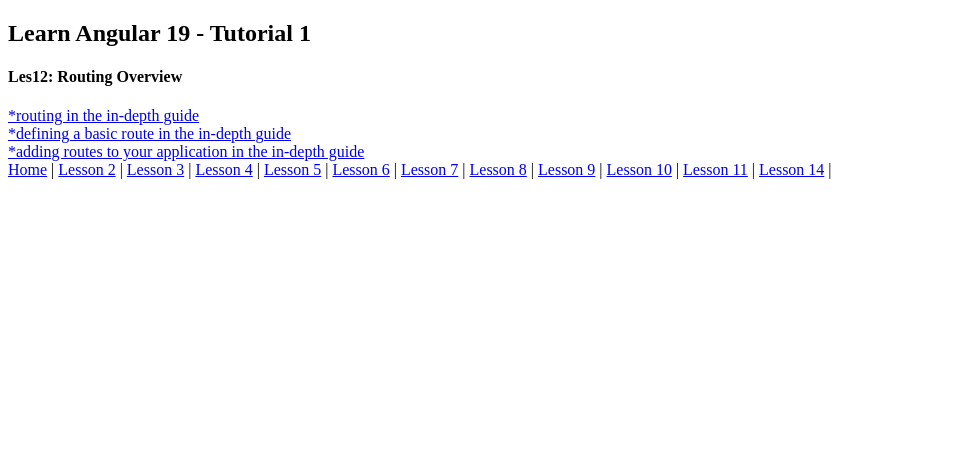
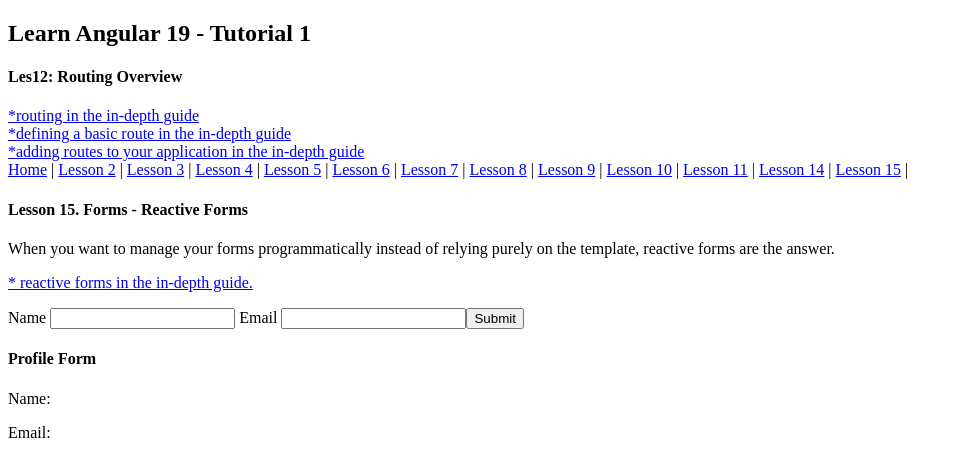
Before and after one commit to JKGiitHub/ang19-tutorial-1, an Angular app: page /les15 in a window 1280 px wide. Before the commit this address led to /. Shown: the top 476 px of the page, without its empty margins (0-962 px from the left). Built offline with nearby package versions, Linux system fonts and the light colour scheme.

Commit message:
Lesson 15. Forms - Reactive Forms

```diff
--- a/src/app/app.component.html
+++ b/src/app/app.component.html
@@ -18,6 +18,7 @@
     <a routerLink="/les10">Lesson 10</a> |
     <a routerLink="/les11">Lesson 11</a> |
     <a routerLink="/les14">Lesson 14</a> |
+    <a routerLink="/les15">Lesson 15</a> |
 </nav>
 <section>
     <router-outlet />
--- a/src/app/app.routes.ts
+++ b/src/app/app.routes.ts
@@ -11,6 +11,7 @@
 import { Les10parentComponent } from './tut1/les10/les10parent/les10parent.component';
 import { Les11Component } from './tut1/les11/les11.component';
 import { Les14Component } from './tut1/les14/les14.component';
+import { Les15Component } from './tut1/les15/les15.component';
 
 export const routes: Routes = [
     {
@@ -73,4 +74,9 @@
         component: Les14Component,
         title: 'Lesson 14',
     },
+    {
+        path: 'les15',
+        component: Les15Component,
+        title: 'Lesson 15',
+    },
 ];
--- /dev/null
+++ b/src/app/tut1/les15/les15.component.html
@@ -0,0 +1,24 @@
+<h4>Lesson 15. Forms - Reactive Forms </h4>
+<p>
+    When you want to manage your forms programmatically instead of relying purely on the template, reactive forms are
+    the answer.
+</p>
+<p>
+    <a href="https://angular.dev/guide/forms/reactive-forms">* reactive forms in the in-depth guide.</a>
+</p>
+
+<form [formGroup]="profileForm" (ngSubmit)="handleSubmit()">
+    <label>
+        Name
+        <input type="text" formControlName="name" />
+    </label>
+    <label>
+        Email
+        <input type="email" formControlName="email" />
+    </label>
+    <button type="submit">Submit</button>
+</form>
+
+<h4>Profile Form</h4>
+<p>Name: {{ profileForm.value.name }}</p>
+<p>Email: {{ profileForm.value.email }}</p>
--- /dev/null
+++ b/src/app/tut1/les15/les15.component.ts
@@ -0,0 +1,21 @@
+import { Component } from '@angular/core';
+import { ReactiveFormsModule, FormGroup, FormControl } from '@angular/forms';
+
+@Component({
+  selector: 'tut1-les15',
+  imports: [
+    ReactiveFormsModule,
+  ],
+  templateUrl: './les15.component.html',
+  styleUrl: './les15.component.scss'
+})
+export class Les15Component {
+  profileForm = new FormGroup({
+    name: new FormControl(''),
+    email: new FormControl('')
+  })
+
+  handleSubmit() {
+    alert(this.profileForm.value.name + ' | ' + this.profileForm.value.email);
+  }
+}
```
Also changed, not shown: !readme_notes.txt, src/app/tut1/les15/les15.component.scss (added), 1 other file (tests, documents, lock files or other folders).
